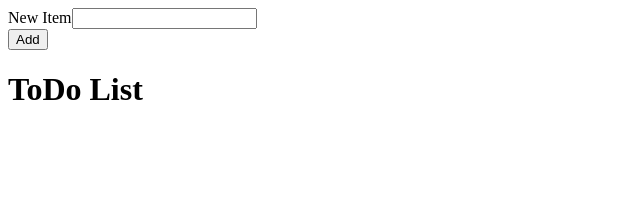
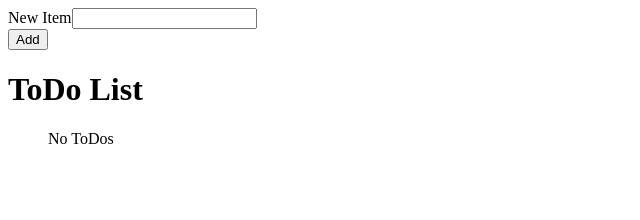
Before and after one commit to sahalkk/todo-react-app, a React (Vite) app in the folder vite-project/: page / in a window 1280 px wide. Shown: the top 220 px of the page, without its empty margins (0-640 px from the left). Built offline with nearby package versions, Linux system fonts and the light colour scheme.

Commit message:
delete added

```diff
--- a/vite-project/src/App.jsx
+++ b/vite-project/src/App.jsx
@@ -46,6 +46,7 @@ function App(){
       ToDo List
     </h1>
     <ul className="list">
+      {todos.length===0 && "No ToDos"}
       {todos.map(todo => {
         return (
         <li key={todo.id}>
@@ -53,7 +54,7 @@ function App(){
           <input type="checkbox" checked={todo.completed} onChange={e => toggleTodo(todo.id, e.target.checked)}/>
           {todo.title}
         </label>
-        <button className="btn btn-danger">Delete</button>
+        <button onClick={() => deleteTodo(todo.id)} className="btn btn-danger">Delete</button>
       </li>
         )
       })}
```
